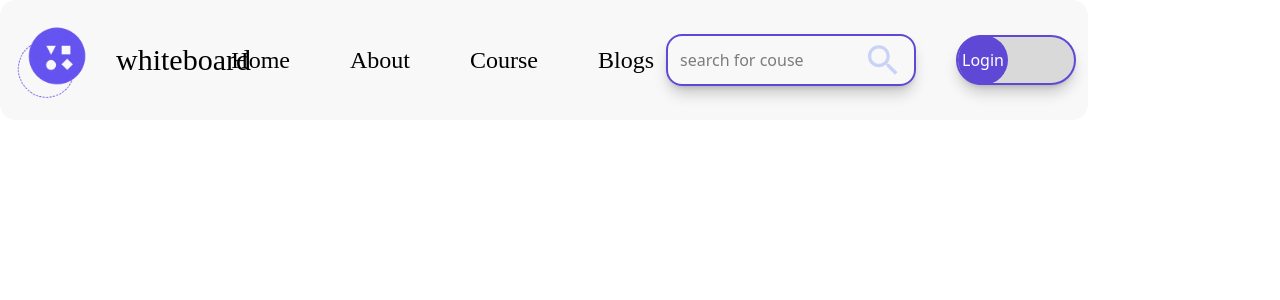
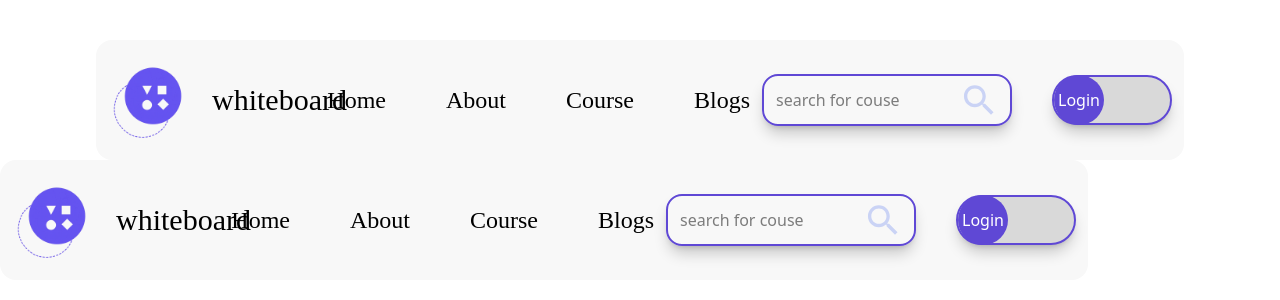
Before and after one commit to anandhuc1666/whiteboard, a React (Vite) app in the folder whiteboard/: page /nav in a window 1280 px wide. Shown: the top 300 px of the page. Built offline with nearby package versions, Linux system fonts and the light colour scheme; a web font is replaced by a local one.

Commit message:
whiteboard

```diff
--- a/whiteboard/src/App.jsx
+++ b/whiteboard/src/App.jsx
@@ -1,27 +1,36 @@
-import React from 'react'
-import Login from './auth/students/Login'
-import Register from './auth/students/Register'
-import { Route, Routes, } from 'react-router-dom'
-import Notapage from './auth/students/Notapage'
-import OtpFind from './auth/students/OtpFind'
-import Nav from './Home/Nav/Nav'
-import Home from './Home/Home'
-
+import Login from "./auth/students/Login";
+import Register from "./auth/students/Register";
+import { Route, Routes, useLocation } from "react-router-dom";
+import Notapage from "./auth/students/Notapage";
+import OtpFind from "./auth/students/OtpFind";
+import Nav from "./Home/Nav/Nav";
+import Home from "./Home/Home";
+import Aboute from "./Home/Aboute/Aboute";
 
 function App() {
+  const location = useLocation();
+  const hideNavRoutes = ["/login", "/register", "/Login", "/Register"];
+  const hideNav = hideNavRoutes.includes(location.pathname);
+
   return (
     <div>
+      {!hideNav && (
+        <div className="w-full flex justify-center mt-10">
+          <Nav />
+        </div>
+      )}
+
       <Routes>
-        <Route path='/' element={<Home/>}/>
-       <Route path='/register' element={<Register/>}/>
-       <Route path='/verify-OTP' element={<OtpFind/>}/>
-       <Route path='/Login' element={<Login/>} />
-       <Route path='*' element={<Notapage/>}/>
-       {/* //test section// */}
-       <Route path='/nav' element={<Nav/>}/>
+        <Route path="/" element={<Home />} />
+        <Route path="/register" element={<Register />} />
+        <Route path="/verify-OTP" element={<OtpFind />} />
+        <Route path="/Login" element={<Login />} />
+        <Route path="/nav" element={<Nav />} />
+        <Route path="/About" element={<Aboute />} />
+        <Route path="*" element={<Notapage />} />
       </Routes>
     </div>
-  )
+  );
 }
 
-export default App
+export default App;
--- /dev/null
+++ b/whiteboard/src/Home/Aboute/Aboute.jsx
@@ -0,0 +1,36 @@
+import React from "react";
+import aboutLogo from "../../assets/picture/about.svg"
+import { HiMiniClipboardDocumentList } from "react-icons/hi2";
+import { FaGraduationCap } from "react-icons/fa6";
+
+function Aboute() {
+  return (
+    <div className="w-full h-[90vh] pl-[145px] pt-24">
+      <div className="w-[75%] h-[70vh] bg-[#F8F8F8] rounded-2xl flex flex-col justify-center items-center">
+        <div className="w-full flex flex-col">
+          <p className="w-full px-36 text-4xl font-medium font-Inter text-[#5F48D5] mt-10 text-shadow-lg/20">About WhiteBoard</p>
+        </div>
+        <div className="w-full px-36 flex justify-center items-end text-justify gap-5 font-Inter mt-5 text-[18px]">
+          <p>
+            Whiteboard is an online learning platform designed to help students
+            learn, grow, and achieve their goals.Our mission is to make quality
+            education accessible to everyone by providing clear explanations,
+            practical lessons, and real-time learning experiences. At
+            Whiteboard, we believe that learning should be simple, engaging, and
+            meaningful. Whether you’re just getting started or looking to
+            improve your skills, we’re here to guide you every step of the way.
+          </p>
+          <div className="">
+            <HiMiniClipboardDocumentList className="text-8xl text-white"/>
+          </div>
+        </div>
+        <FaGraduationCap className="text-8xl text-white"/>
+        <div className="w-full flex justify-end px-36">
+            <img src={aboutLogo} alt="" className="w-[500px]"/>
+        </div>
+      </div>
+    </div>
+  );
+}
+
+export default Aboute;
--- a/whiteboard/src/Home/Home.jsx
+++ b/whiteboard/src/Home/Home.jsx
@@ -8,7 +8,7 @@ import Footer from './Footer/Footer'
 function Home() {
   return (
     <div className=''>
-        <div className="w-full flex justify-center mt-10"><Nav/></div>
+
         <div className=""><Body/></div>
         <div className=""><Lerning/></div>
         <div className=""><Review/></div>
--- a/whiteboard/src/Home/Nav/Nav.jsx
+++ b/whiteboard/src/Home/Nav/Nav.jsx
@@ -1,9 +1,8 @@
 import logo from "../../assets/Whiteboard.png";
 import { IoMdSearch } from "react-icons/io";
-
+import { Link } from "react-router-dom";
 
 function Nav() {
-
   return (
     <div className="w-[85%] h-[120px] bg-[#F8F8F8] rounded-2xl flex items-center justify-between">
       <div className="px-4 mt-0 py-0 items-center flex">
@@ -12,8 +11,12 @@ function Nav() {
       </div>
       <div className="flex">
         <ul className="flex gap-15 font-medium font-Inria-Serif text-2xl">
-           <li className="hover:text-[#5F48D5] hover:font-bold ">Home</li>
-          <li className="hover:text-[#5F48D5] hover:font-bold">About</li>
+          <Link to={'/'}>
+            <li className="hover:text-[#5F48D5] hover:font-bold ">Home</li>
+          </Link>
+          <Link to={"/About"}>
+            <li className="hover:text-[#5F48D5] hover:font-bold">About</li>
+          </Link>
           <li className="hover:text-[#5F48D5] hover:font-bold">Course </li>
           <li className="hover:text-[#5F48D5] hover:font-bold">Blogs</li>
         </ul>
```
Also changed, not shown: whiteboard/src/assets/picture/about.svg (added).
